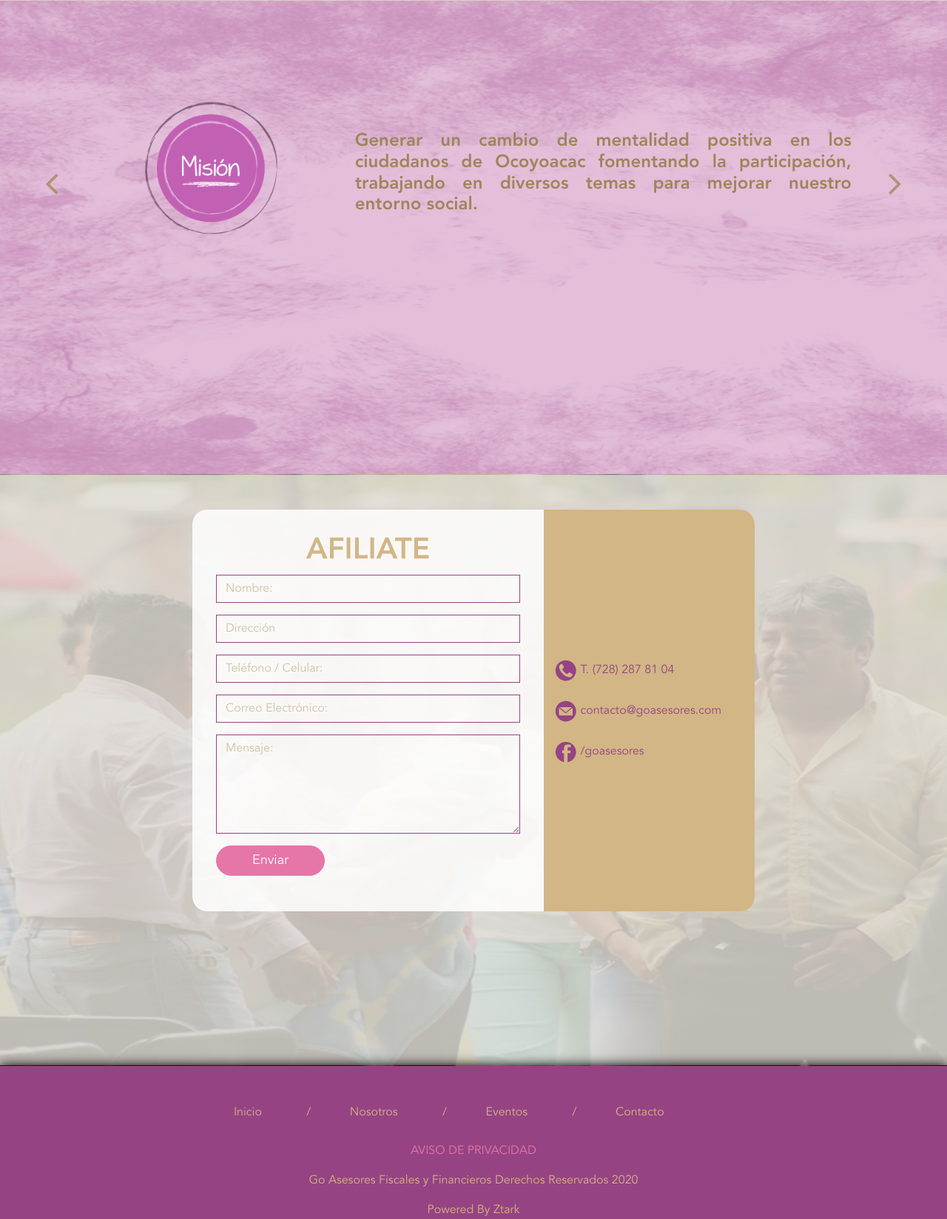
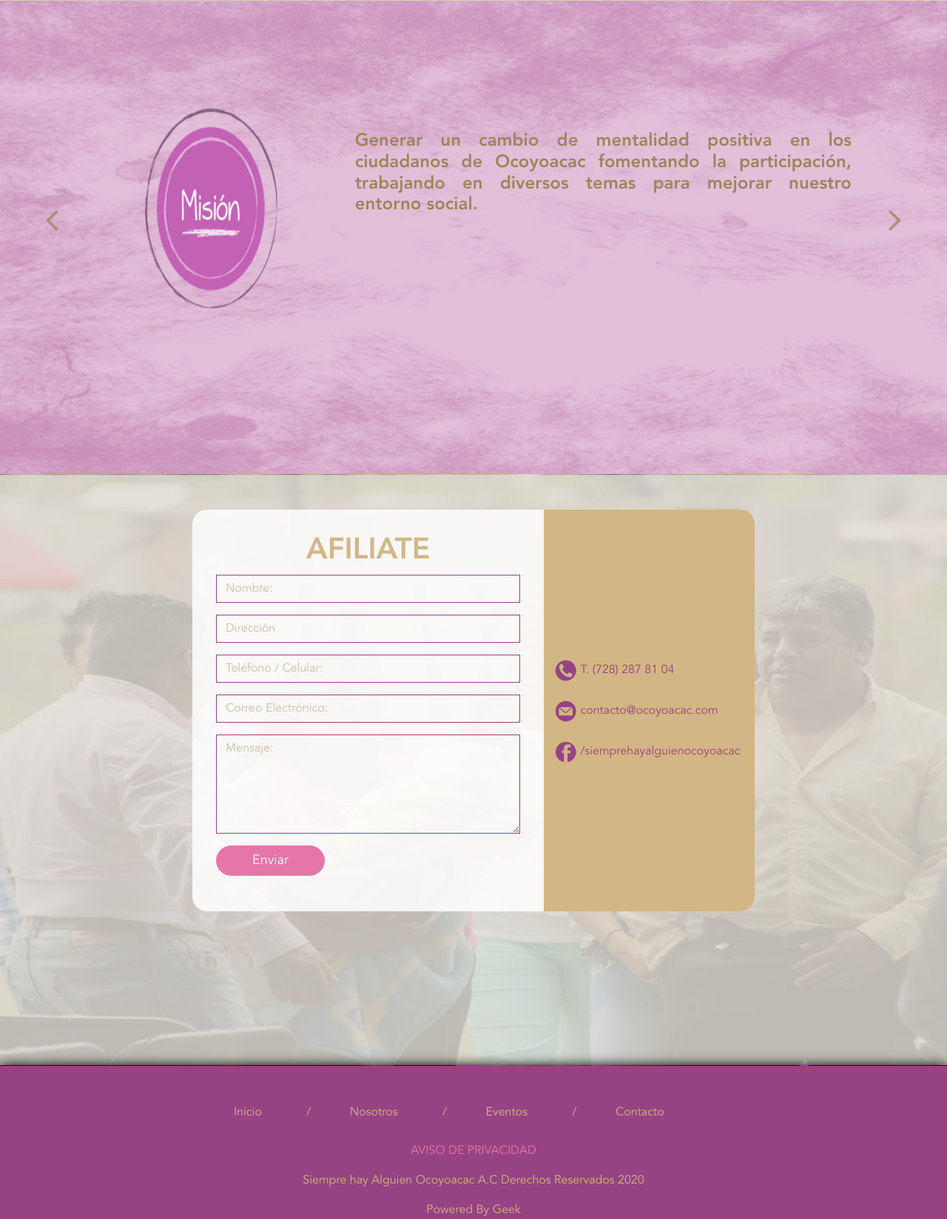
Before and after one commit to CarolJim/WebConta, a PHP site: page / in a window 1280 px wide. Shown: the part 1439-3087 px from the top of the page at 74% size. Run offline with PHP 8.4, Linux system fonts and the light colour scheme; some libraries are stand-ins or nearby versions.

Commit message:
10-marzo

```diff
--- a/index.php
+++ b/index.php
@@ -352,8 +352,8 @@
         <div class="col-12 col-sm-12 col-md-3 col-lg-3 col-xl-3 d-flex align-items-center boxC2">
           <div class="col-md-12 mb-4">
             <p class="mb-4"><img src="image/tel-icon.svg" width="30"> T. (728) 287 81 04</p>
-            <p class="mb-4"><img src="image/mail-icon.svg" width="30"> contacto@goasesores.com</p>
-            <p class="mb-4"><img src="image/face-icon.svg" width="30"> /goasesores</p>
+            <p class="mb-4"><img src="image/mail-icon.svg" width="30"> contacto@ocoyoacac.com</p>
+            <p class="mb-4"><img src="image/face-icon.svg" width="30"> /siemprehayalguienocoyoacac</p>
           </div>
         </div>
       </div>
@@ -368,7 +368,7 @@
         <span class="ml-5 mr-5 deskC text-doradolight">/</span>
         <a href="index.php#nosotros" class="text-doradolight pr-2" title="Nosotros">Nosotros</a>
         <span class="ml-5 mr-5 deskC text-doradolight">/</span>
-        <a href="index.php#servcios" class="text-doradolight pr-2" title="Servicios">Eventos</a>
+        <a href="index.php#servcios" class="text-doradolight pr-2" title="Eventos">Eventos</a>
         <span class="ml-5 mr-5 deskC text-doradolight">/</span>
         <a href="index.php#contacto" class="text-doradolight pr-2" title="Contacto">Contacto
         </a>
@@ -385,10 +385,10 @@
       </div>
       <div class="row mx-auto">
         <div class="col-md-12 text-center">
-          <p class="text-doradolight font-min"> Go Asesores Fiscales y Financieros Derechos Reservados 2020</p>
+          <p class="text-doradolight font-min"> Siempre hay Alguien Ocoyoacac A.C Derechos Reservados 2020</p>
         </div>
         <div class="col-md-12 text-center">
-          <a class="text-doradolight font-min" href="https://ztark.mx/" title="Desarrollado por Ztark">Powered By Ztark</a>
+          <a class="text-doradolight font-min" href="https://ztark.mx/" title="Desarrollado por Geek">Powered By Geek</a>
         </div>
       </div>
 
```
Also changed, not shown: image/logo2.png (added), image/mision.png, image/objetivos.png, image/valores.png, image/vision.png.
